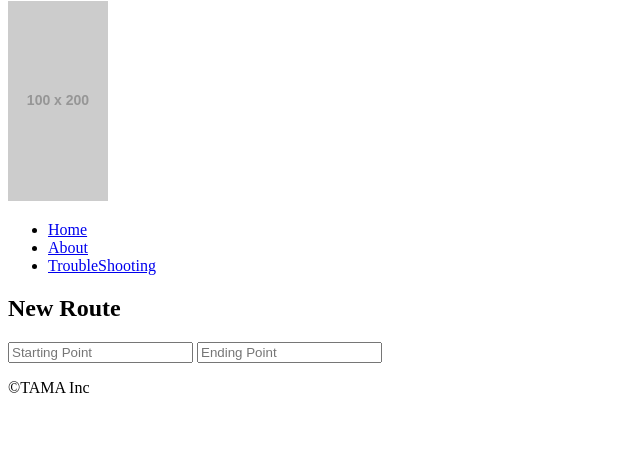
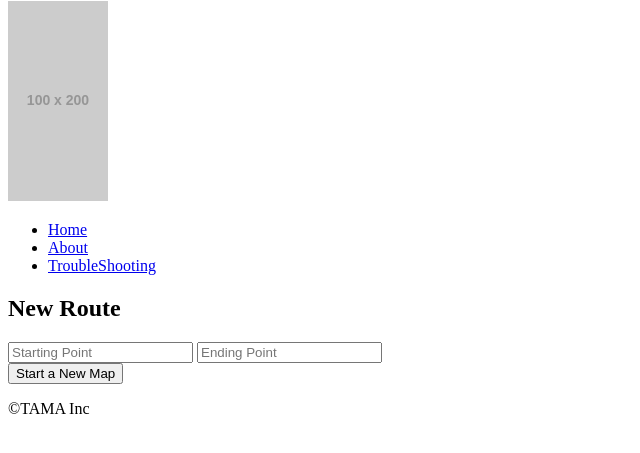
Before and after one commit to matstap/weather-map, a plain HTML site: page public/index.html in a window 1280 px wide. Shown: the part 79-532 px from the top of the page, without its empty margins (0-640 px from the left). Drawn offline with Linux system fonts and the light colour scheme; placeholder pictures from the web are drawn by us.

Commit message:
new map button and footer

```diff
--- a/public/index.html
+++ b/public/index.html
@@ -36,6 +36,7 @@
 
         </div>
       </section>
+      <button type="button" name="new-map">Start a New Map</button>
       <footer>
         <p>&copy;TAMA Inc</p>
 
```
